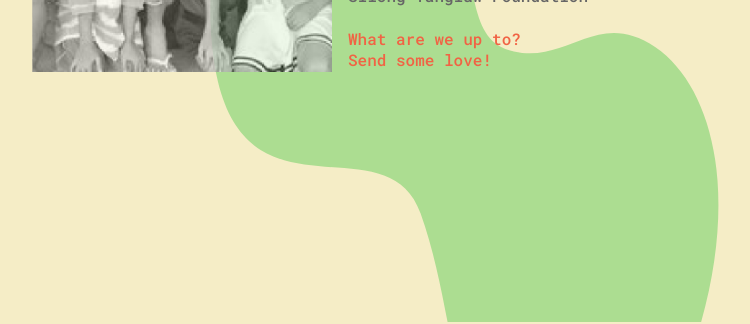
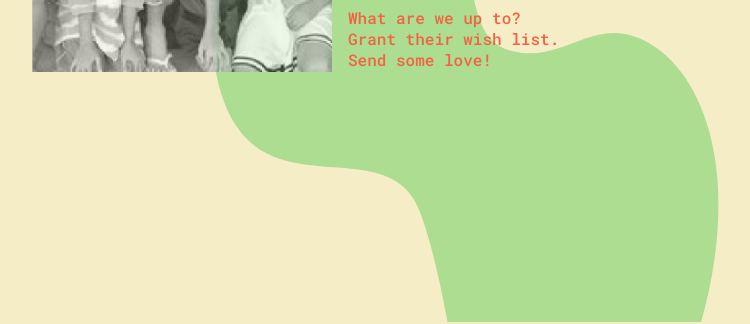
Before and after one commit to silongtanglaw/silongtanglaw.github.io, a plain HTML site: page index.html in a window 1280 px wide. Shown: the part 478-802 px from the top of the page, without its empty margins (308-1058 px from the left). Drawn offline with Linux system fonts and the light colour scheme.

Commit message:
wish list link

```diff
--- a/index.html
+++ b/index.html
@@ -40,13 +40,13 @@
 					<h3 class="content__title">pasko</h3>
 					<div class="content__desc">
 						Celebrating with joy.
-						<br/>
 						<br/>16 December 9H – 12H
 						<br/>Silong Tanglaw Foundation
 						<br/><br/>
 					</div>
 					<div class="content__link">
 						<a href="#about">What are we up to?</a><br/>
+						<a href="wishlist.html">Grant their wish list.</a><br/>
 						<a href="#donate">Send some love!</a>
 					</div>
 				</div>
```
Also changed, not shown: 1 other file.
